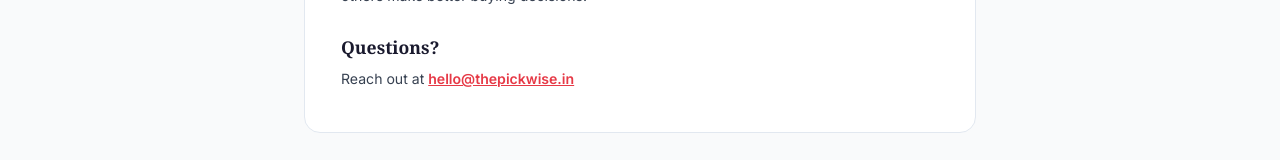
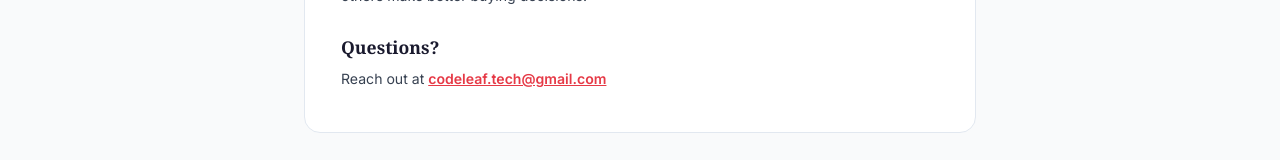
Before and after one commit to hameema-git/THEPICKWISE, a React (Vite) app: page /disclosure in a window 1280 px wide. Shown: the part 738-898 px from the top of the page. Built offline with nearby package versions, Linux system fonts and the light colour scheme; no server answers; a web font is replaced by a local one.

Commit message:
mail change

```diff
--- a/src/pages/Disclosure.jsx
+++ b/src/pages/Disclosure.jsx
@@ -22,7 +22,7 @@ export default function Disclosure() {
           <p>The 👍 and 👎 buttons on each product reflect real visitor feedback. Use them to help others make better buying decisions.</p>
 
           <h2>Questions?</h2>
-          <p>Reach out at <a href="mailto:hello@thepickwise.in" className={styles.emailLink}>hello@thepickwise.in</a></p>
+          <p>Reach out at <a href="mailto:codeleaf.tech@gmail.com" className={styles.emailLink}>codeleaf.tech@gmail.com</a></p>
         </div>
       </div>
     </div>
```
